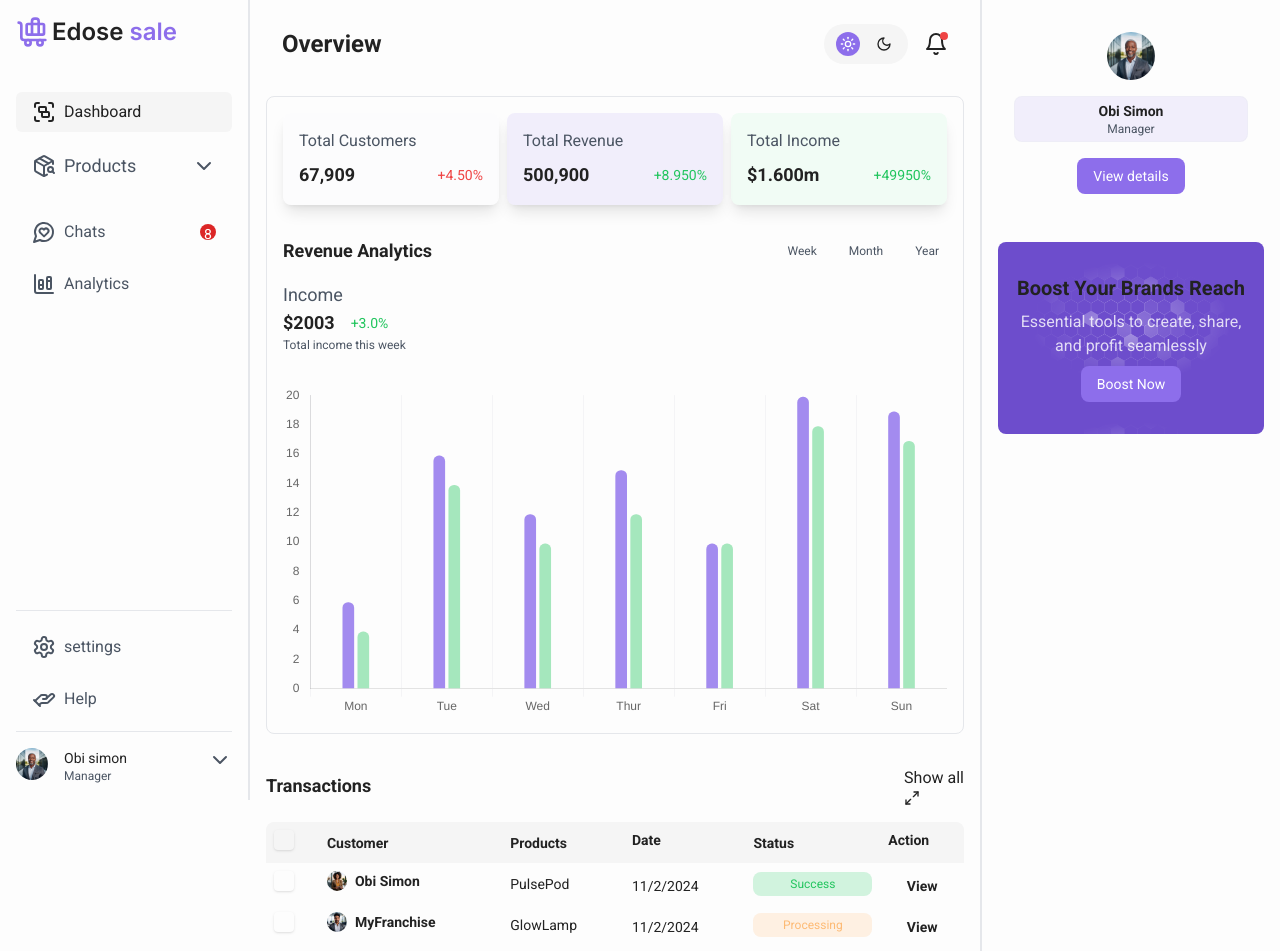
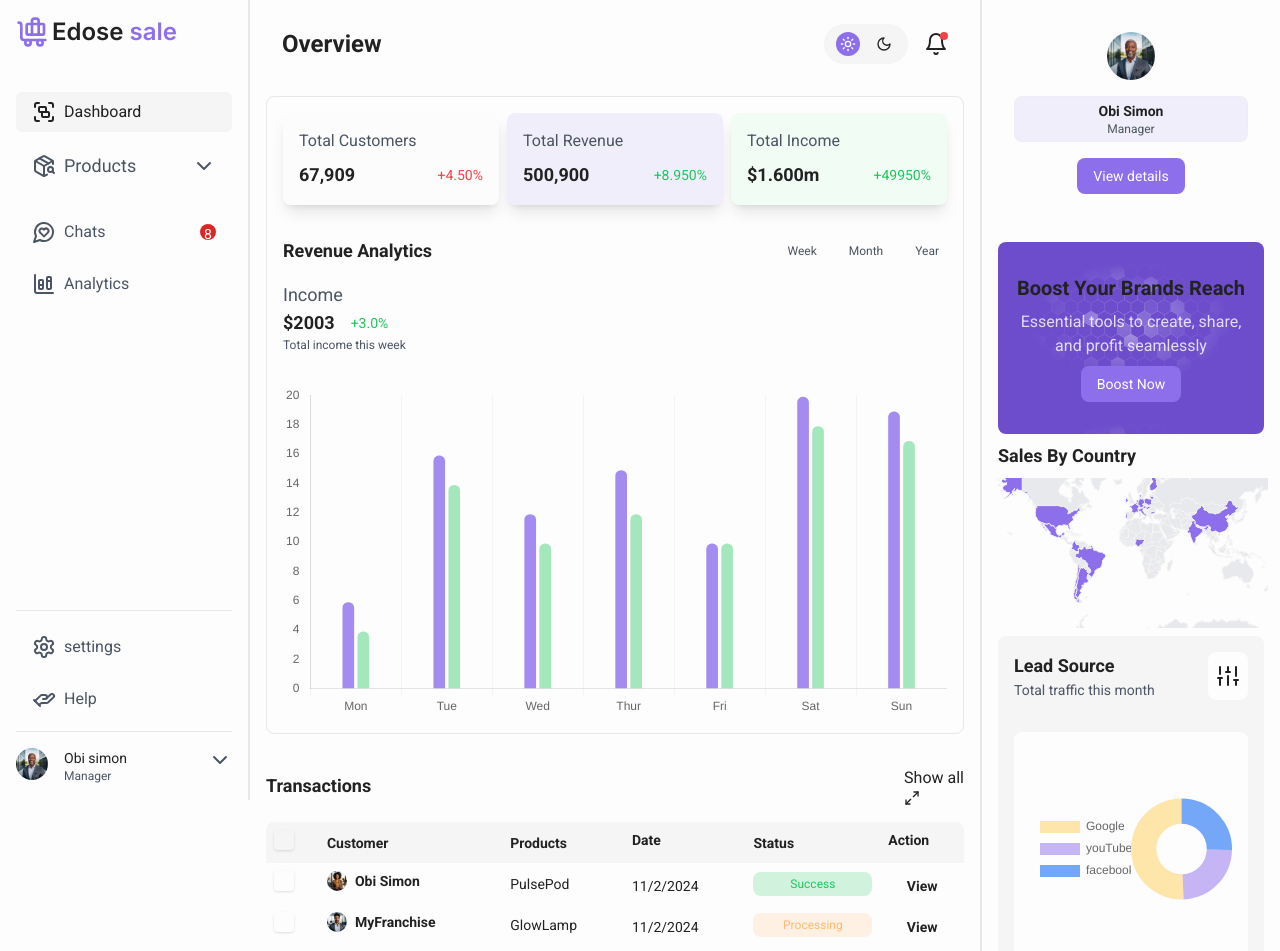
Before and after one commit to Edoscoba/sales-dashboard, a React (Vite) app: page / in a window 1280 px wide. Shown: the top 951 px of the page. Built offline with nearby package versions, Linux system fonts and the light colour scheme.

Commit message:
engagement component completed

```diff
--- a/src/App.jsx
+++ b/src/App.jsx
@@ -1,3 +1,4 @@
+import Engagement from "./components/Engagement";
 import Navbar from "./components/Navbar";
 import Sidebar from "./components/Sidebar";
 import Statistics from "./components/Statistics";
@@ -19,6 +20,7 @@ function App() {
         {/* column 2 start */}
         <section className="p-4 pb-16 border-bordercolor lg:border-l-2">
           <User />
+          <Engagement />
         </section>
         {/* column 2 end */}
       </main>
--- a/src/components/Engagement.jsx
+++ b/src/components/Engagement.jsx
@@ -1,8 +1,109 @@
-import React from 'react'
+import * as d3 from "d3";
+import geojson from "../data/geojson";
+import activeCountries from "../data/activeCountries";
+import { useEffect, useRef } from "react";
+import { SlidersVertical } from "lucide-react";
+// eslint-disable-next-line no-unused-vars
+import { Chart } from "chart.js";
+import { Doughnut } from "react-chartjs-2";
+
+
 
 const Engagement = () => {
+  const svgRef = useRef()
+  const width = 270;
+  const height = 150;
+  const projection = d3
+    .geoMercator()
+    .fitSize([width, height], geojson)
+    .scale(45);
+
+  const geoPathGenerator = d3.geoPath().projection(projection);
+
+  useEffect(() => {
+    const svg = d3.select(svgRef.current);
+    const mapGroup = svg.selectAll("path");
+    // Lets set up the zoom behaviour
+    const zoom = d3
+      .zoom()
+      .scaleExtent([1, 8])
+      .on("zoom", (event) => {
+        mapGroup.attr("transform", event.transform);
+      });
+
+    // apply zoom to the svg
+    svg.call(zoom);
+
+  }, []);
+  const socialData = {
+    labels: ["facebook", "youTube", "Google"],
+    datasets: [
+      {
+        label: "raffic counts",
+        data: [118, 112, 236],
+        backgroundColor: [
+          "rgba(59,130,246,0.7)",
+          "rgba(141,110,235,0.5)",
+          "rgba(255,206,86,0.5)",
+        ],
+        borderWidth: 0,
+
+      }
+    ]
+  }
+  const socialChartOptions = {
+    plugins: {
+      legend: {
+        display: true,
+        position: "left",
+        reverse: true,
+      }
+    }
+  }
   return (
-    <div>Engagement</div>
+    <>
+      <div className="py-2">
+        <h1 className="font-bold text-lg mb-2">Sales By Country</h1>
+        <div className="w-fit m-auto">
+          <svg width={width} height={"auto"} ref={svgRef}>
+            {
+              geojson.features.map((geo) => {
+                const fillColor = activeCountries.includes(geo.id) ? "rgba(var(--primary)/11)" : "rgba(209 213 219 /.5)";
+
+
+                return (
+                  <path
+                    key={geo.id}
+                    d={geoPathGenerator(geo)}
+                    stroke="#f5f5f5"
+                    strokeWidth={1}
+                    fill={fillColor}
+                    fillOpacity={1}
+                    className="hover:fill-primary/50 hover:stroke-primary/70" />
+                )
+              })}
+          </svg>
+        </div>
+      </div>
+      <div className="p-4 bg-secondary rounded-lg">
+        <div className="flex justify-between">
+          <div className="">
+            <h3 className="font-semibold text-lg">Lead Source</h3>
+            <p className="text-tmuted text-sm">Total traffic this month</p>
+          </div>
+          <button className="bg-base p-2 rounded-lg">
+            <SlidersVertical />
+          </button>
+        </div>
+        <div className="bg-base p-4 rounded-lg mt-8">
+          <Doughnut data={socialData} options={socialChartOptions} />
+        </div>
+        <div className="flex items-center justify-between mt-4">
+          <p className="">Learn more about traffic</p>
+          <a href="#" className="py-2 px-4 bg-primary rounded-lg text-white hover:bg-primary/10 text-sm hover:text-primary inline-block">Learn</a>
+        </div>
+      </div>
+    </>
   )
 }
 
```
